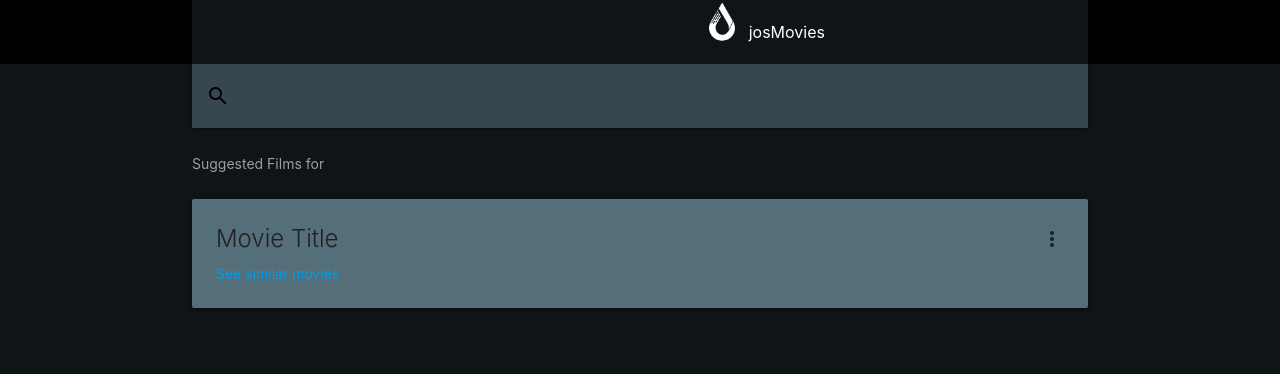
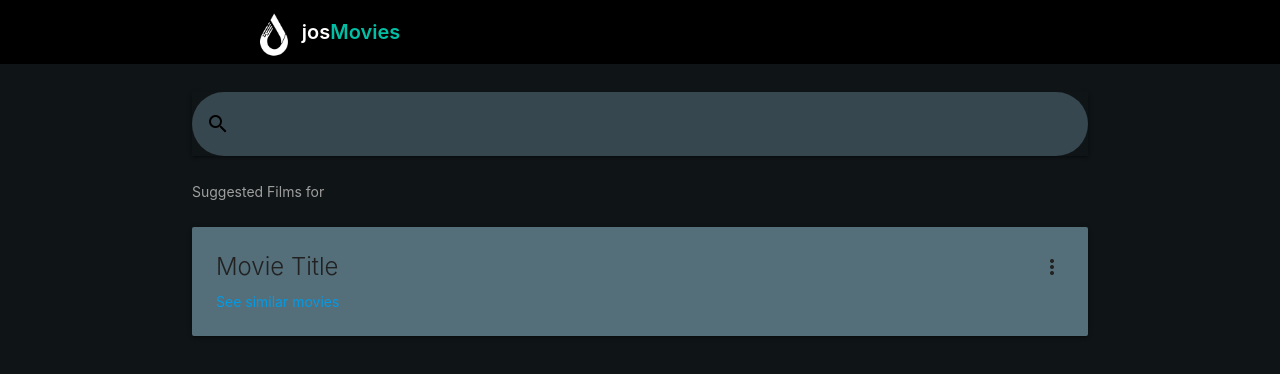
Before and after one commit to cano0029/pwa-movie-suggestion, a plain HTML site: page pages/suggestedMovies.html in a window 1280 px wide. Drawn offline with Linux system fonts and the light colour scheme.

Commit message:
Change brand logo

```diff
--- a/css/app.css
+++ b/css/app.css
@@ -14,6 +14,7 @@ body {
 input#search {
   border: 2px grey;
   border-radius: 40px;
+  margin-top: 2rem;
 }
 .input-field{
   border-radius: 40px;
@@ -30,7 +31,14 @@ input#search {
 }
 /* fix- create your own name logo */
 a.brand-logo{
-  font-size: 16px;
+  display: flex;
+  justify-content: center;
+  align-items: center;
+  font-size: 20px;
+  font-weight: 600;
+}
+span.movie-logo {
+  color: #00bfa5;
 }
 /* search and suggested pages */
 #titlePage h5 {
--- a/pages/suggestedMovies.html
+++ b/pages/suggestedMovies.html
@@ -32,17 +32,17 @@
   <!-- nav bar -->
   <div class= "navbar-fixed">
     <nav class="z-depth-0 black">
-      <div class="nav-wrapper container center">
-        <a href="../home.html" class="brand-logo"><img id = "logo" src ="/img/logo/logo.png" alt = "app logo">josMovies</a>
+      <div class="nav-wrapper container center black">
+        <a href="./home.html" class="brand-logo"><img id = "logo" src ="/img/logo/logo.png" alt = "app logo">jos<span class = "movie-logo">Movies</span></a>
       </div>
     </nav>
   </div>
 
   <!-- search bar -->
   <nav id = "searchBar" class = "container">
-    <div class="nav-wrapper #e0f2f1 blue-grey darken-3">
+    <div class="nav-wrapper">
       <form>
-        <div class="input-field">
+        <div class="input-field blue-grey darken-3">
           <input id="search" type="search" required id="autocomplete-input" class="autocomplete">
           <label class="label-icon" for="search"><i class="material-icons black-text">search</i></label>
           <i class="material-icons">close</i>
```
Also changed, not shown: home.html (+2 -2 lines), pages/searchResults.html (+4 -4 lines), serviceWorker.js (+5 -2 lines).
